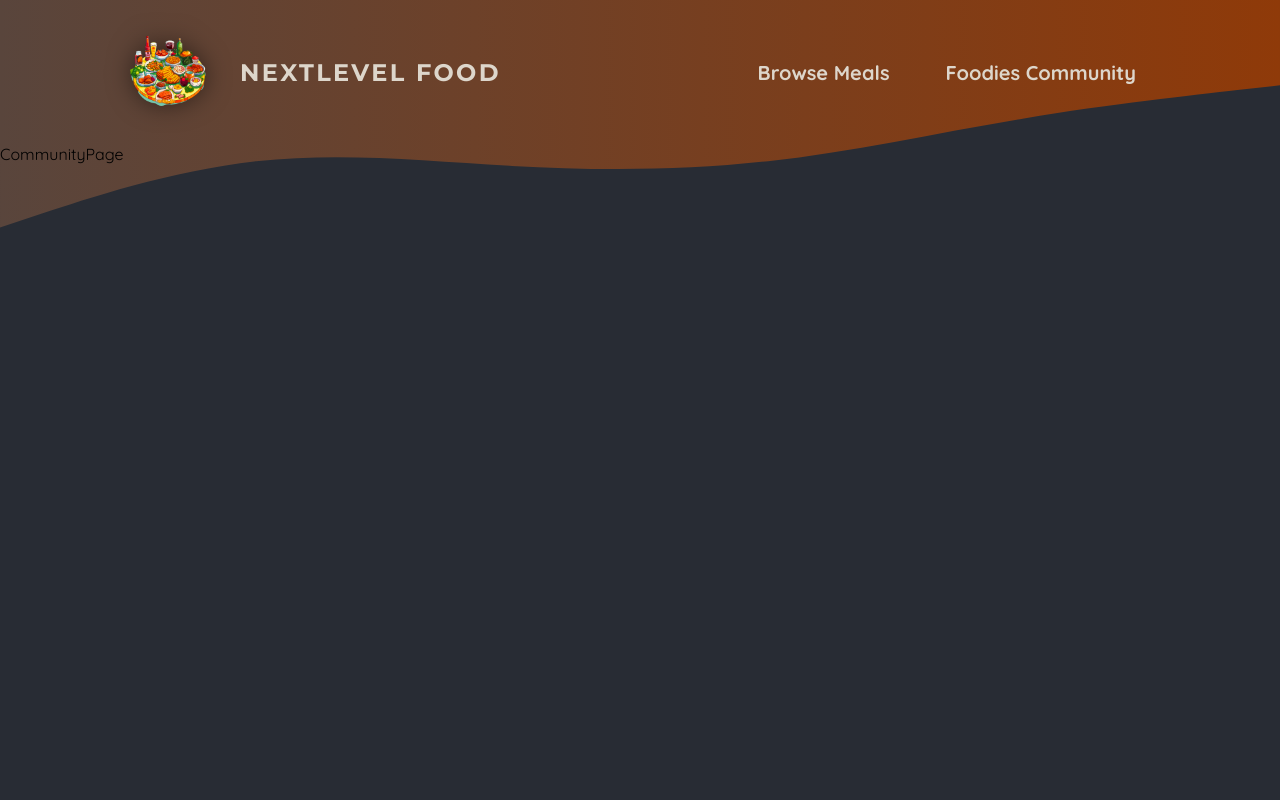
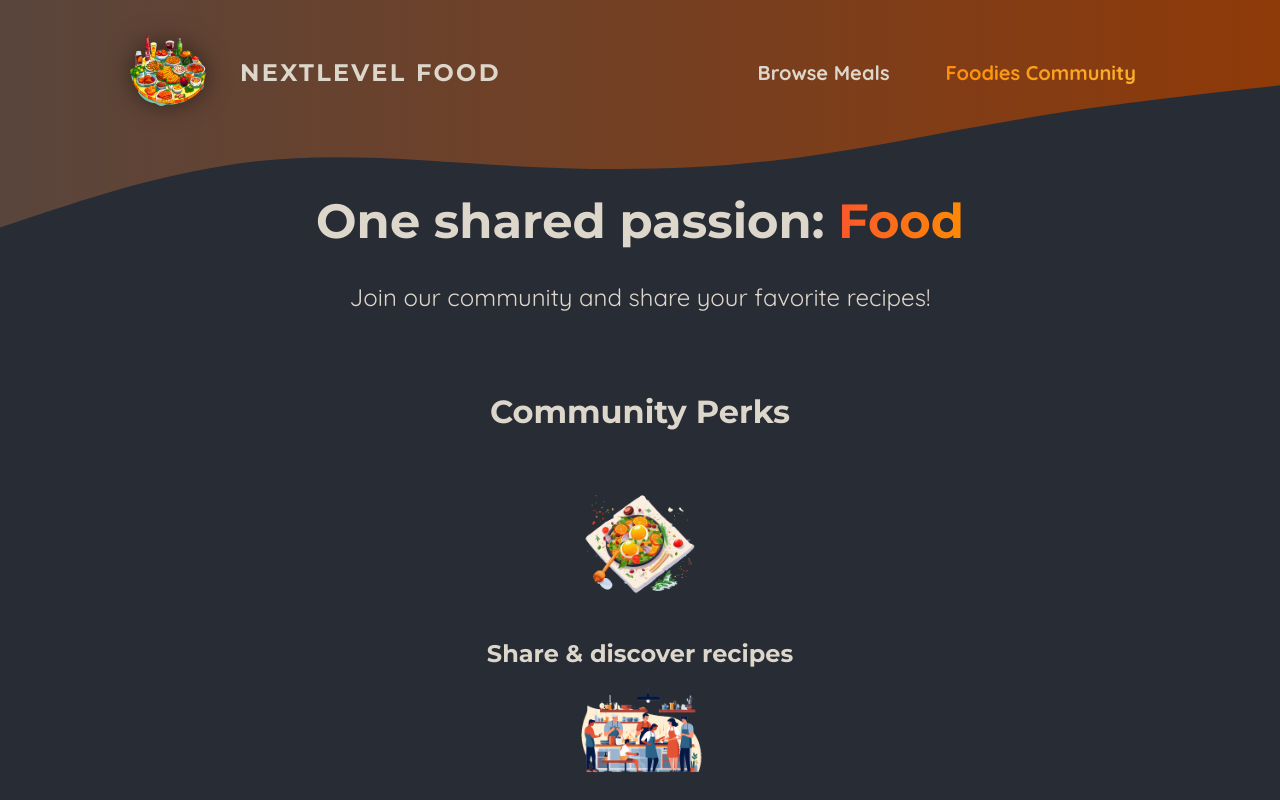
Before and after one commit to MezoAli/mezo-restaurant-next-14, a Next.js app: page /community in a window 1280 px wide. Shown: the top 800 px of the page. Built offline with nearby package versions, Linux system fonts and the light colour scheme.

Commit message:
add community page and styles

```diff
--- a/app/community/page.tsx
+++ b/app/community/page.tsx
@@ -1,5 +1,40 @@
-const CommunityPage = () => {
-  return <div>CommunityPage</div>;
-};
+import Image from "next/image";
 
-export default CommunityPage;
+import mealIcon from "@/assets/icons/meal.png";
+import communityIcon from "@/assets/icons/community.png";
+import eventsIcon from "@/assets/icons/events.png";
+import classes from "@/styles/community-page.module.css";
+
+export default function CommunityPage() {
+  return (
+    <>
+      <header className={classes.header}>
+        <h1>
+          One shared passion: <span className={classes.highlight}>Food</span>
+        </h1>
+        <p>Join our community and share your favorite recipes!</p>
+      </header>
+      <main className={classes.main}>
+        <h2>Community Perks</h2>
+
+        <ul className={classes.perks}>
+          <li>
+            <Image src={mealIcon} alt="A delicious meal" />
+            <p>Share & discover recipes</p>
+          </li>
+          <li>
+            <Image src={communityIcon} alt="A crowd of people, cooking" />
+            <p>Find new friends & like-minded people</p>
+          </li>
+          <li>
+            <Image
+              src={eventsIcon}
+              alt="A crowd of people at a cooking event"
+            />
+            <p>Participate in exclusive events</p>
+          </li>
+        </ul>
+      </main>
+    </>
+  );
+}
--- a/components/main-header.tsx
+++ b/components/main-header.tsx
@@ -1,20 +1,13 @@
-import Link from "next/link";
 import Logo from "./logo";
 import classes from "@/styles/main-header.module.css";
+import NavLinks from "./navLinks";
 
 const MainHeader = () => {
   return (
     <header className={classes.header}>
       <Logo />
       <nav className={classes.nav}>
-        <ul>
-          <li>
-            <Link href="/meals">Browse Meals</Link>
-          </li>
-          <li>
-            <Link href="/community">Foodies Community</Link>
-          </li>
-        </ul>
+        <NavLinks />
       </nav>
     </header>
   );
--- /dev/null
+++ b/components/navLinks.tsx
@@ -0,0 +1,28 @@
+"use client";
+import Link from "next/link";
+import { usePathname } from "next/navigation";
+import classes from "@/styles/main-header.module.css";
+const NavLinks = () => {
+  const pathname = usePathname();
+  const menues = [
+    { name: "Browse Meals", link: "/meals" },
+    { name: "Foodies Community", link: "/community" },
+  ];
+
+  return (
+    <ul>
+      {menues?.map((item) => {
+        const active = pathname === item.link;
+        return (
+          <li>
+            <Link href={item.link} className={active ? classes.active : ""}>
+              {item.name}
+            </Link>
+          </li>
+        );
+      })}
+    </ul>
+  );
+};
+
+export default NavLinks;
--- /dev/null
+++ b/styles/community-page.module.css
@@ -0,0 +1,61 @@
+.header {
+  gap: 3rem;
+  margin: 3rem auto 5rem auto;
+  width: 90%;
+  max-width: 75rem;
+  color: #ddd6cb;
+  font-size: 1.5rem;
+  text-align: center;
+}
+
+.header h1 {
+  font-family: "Montserrat", sans-serif;
+}
+
+.highlight {
+  background: linear-gradient(90deg, #f9572a, #ff8a05);
+  background-clip: text;
+  -webkit-background-clip: text;
+  -webkit-text-fill-color: transparent;
+}
+
+.main {
+  width: 90%;
+  max-width: 40rem;
+  margin: 0 auto;
+  text-align: center;
+}
+
+.main h2 {
+  font-family: "Montserrat", sans-serif;
+  font-size: 2rem;
+  margin-bottom: 3rem;
+  color: #ddd6cb;
+}
+
+.perks {
+  list-style: none;
+  margin: 3rem 0;
+  padding: 0;
+}
+
+.perks li {
+  display: flex;
+  flex-direction: column;
+  align-items: center;
+  gap: 2rem;
+}
+
+.perks img {
+  width: 8rem;
+  height: 8rem;
+  object-fit: contain;
+}
+
+.perks p {
+  font-family: "Montserrat", sans-serif;
+  font-size: 1.5rem;
+  font-weight: bold;
+  margin: 0;
+  color: #ddd6cb;
+}
--- /dev/null
+++ b/styles/meals-page.module.css
@@ -0,0 +1,51 @@
+.header {
+  gap: 3rem;
+  margin: 3rem auto 5rem auto;
+  width: 90%;
+  max-width: 75rem;
+  color: #ddd6cb;
+  font-size: 1.5rem;
+}
+
+.header h1 {
+  font-family: "Montserrat", sans-serif;
+}
+
+.highlight {
+  background: linear-gradient(90deg, #f9572a, #ff8a05);
+  background-clip: text;
+  -webkit-background-clip: text;
+  -webkit-text-fill-color: transparent;
+}
+
+.header p {
+  margin: 0;
+}
+
+.cta a {
+  display: inline-block;
+  margin-top: 1rem;
+  padding: 0.5rem 1rem;
+  border-radius: 0.5rem;
+  background: linear-gradient(90deg, #f9572a, #ff9b05);
+  color: #ffffff;
+  font-weight: bold;
+  text-decoration: none;
+}
+
+.loading {
+  text-align: center;
+  animation: loading 1.2s ease-in-out infinite;
+}
+
+@keyframes loading {
+  0% {
+    color: #e9e9e9;
+  }
+  50% {
+    color: #b89b84;
+  }
+  100% {
+    color: #e9e9e9;
+  }
+}
```
